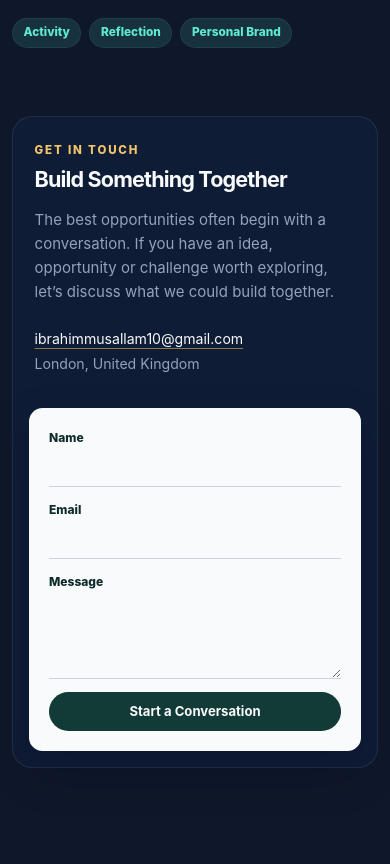
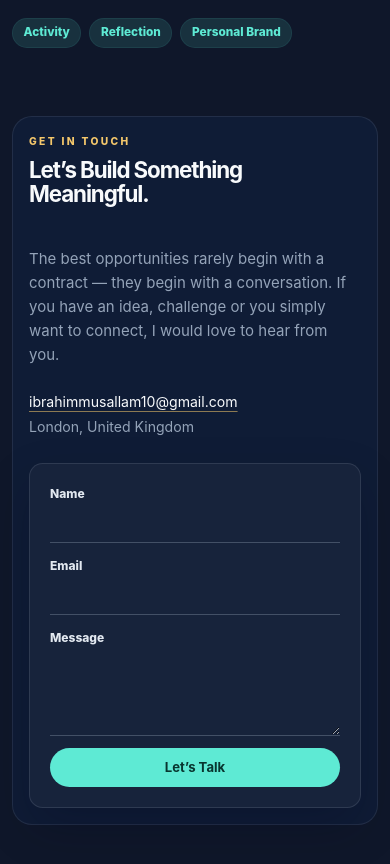
Before and after one commit to ibrahimmusallam10/Ibrahim-sConciergeUK, a React (Vite) app: page / in a window 390 px wide. Shown: the part 4620-5484 px from the top of the page. Before the commit the page ends 5436 px from the top, so only its background shows below. Built offline with nearby package versions, Linux system fonts and the light colour scheme.

Commit message:
Preview cohesive dark contact form

```diff
--- a/src/App.tsx
+++ b/src/App.tsx
@@ -294,15 +294,19 @@ export default function App() {
 
         <section id="contact" className="section-block contact-section">
           <div className="contact-intro">
+            <div className="contact-heading">
               <p className="contact-kicker">Get in touch</p>
-            <h2>Build Something Together</h2>
+              <h2>Let’s Build Something Meaningful.</h2>
+            </div>
+            <div className="contact-copy">
               <p>
-              The best opportunities often begin with a conversation. If you have an idea, opportunity or challenge
-              worth exploring, let’s discuss what we could build together.
+                The best opportunities rarely begin with a contract — they begin with a conversation. If you have an
+                idea, challenge or you simply want to connect, I would love to hear from you.
               </p>
               <div className="contact-details">
                 <a href="mailto:ibrahimmusallam10@gmail.com">ibrahimmusallam10@gmail.com</a>
                 <span>London, United Kingdom</span>
+              </div>
             </div>
           </div>
 
@@ -316,7 +320,7 @@ export default function App() {
             <label htmlFor="contact-message">Message</label>
             <textarea id="contact-message" name="message" rows={3} required />
 
-            <button type="submit">Start a Conversation</button>
+            <button type="submit">Let’s Talk</button>
           </form>
         </section>
       </section>
--- a/src/styles.css
+++ b/src/styles.css
@@ -117,7 +117,7 @@ h3 {
 
 .side-nav a {
   display: inline-flex;
-  align-items: center;
+  align-items: start;
   gap: 1rem;
   width: fit-content;
   color: var(--muted);
@@ -296,16 +296,29 @@ h3 {
   border-radius: 1.25rem;
 }
 
+.contact-intro {
+  display: contents;
+}
+
+.contact-heading {
+  grid-column: 1 / -1;
+}
+
+.contact-copy {
+  grid-column: 1;
+  align-self: center;
+}
+
 .contact-intro h2 {
   margin-bottom: 1rem;
-  font-size: clamp(1.35rem, 2.15vw, 1.65rem);
+  font-size: clamp(1.4rem, 2.2vw, 1.58rem);
   font-weight: 700;
-  letter-spacing: -0.04em;
+  letter-spacing: -0.05em;
   text-transform: none;
   white-space: nowrap;
 }
 
-.contact-intro > p:not(.contact-kicker) {
+.contact-copy > p {
   margin-bottom: 1.5rem;
   color: var(--muted);
 }
@@ -313,9 +326,9 @@ h3 {
 .contact-kicker {
   margin: 0 0 0.55rem;
   color: #f4c76b;
-  font-size: 0.72rem;
+  font-size: 0.64rem;
   font-weight: 800;
-  letter-spacing: 0.16em;
+  letter-spacing: 0.23em;
   text-transform: uppercase;
 }
 
@@ -337,12 +350,15 @@ h3 {
 
 .contact-form {
   display: grid;
+  grid-column: 2;
+  grid-row: 2;
   justify-self: end;
   width: 100%;
   max-width: 285px;
   padding: 1.15rem;
-  color: #0f2c2a;
-  background: #f8fafc;
+  color: var(--text);
+  background: #17233b;
+  border: 1px solid rgba(148, 163, 184, 0.18);
   border-radius: 0.85rem;
   box-shadow: 0 1.25rem 3rem rgba(2, 6, 23, 0.2);
 }
@@ -358,10 +374,10 @@ h3 {
   width: 100%;
   margin-bottom: 0.8rem;
   padding: 0.4rem 0;
-  color: #0f172a;
+  color: var(--heading);
   background: transparent;
   border: 0;
-  border-bottom: 1px solid #cbd5e1;
+  border-bottom: 1px solid rgba(148, 163, 184, 0.35);
   border-radius: 0;
   font: inherit;
   outline: none;
@@ -371,15 +387,15 @@ h3 {
 
 .contact-form input:focus,
 .contact-form textarea:focus {
-  border-color: #0f766e;
-  box-shadow: 0 1px 0 #0f766e;
+  border-color: var(--accent);
+  box-shadow: 0 1px 0 var(--accent);
 }
 
 .contact-form button {
   min-height: 2.45rem;
   padding: 0.55rem 0.9rem;
-  color: #f8fafc;
-  background: #123a36;
+  color: #08352f;
+  background: var(--accent);
   border: 0;
   border-radius: 999px;
   font: inherit;
@@ -390,7 +406,7 @@ h3 {
 }
 
 .contact-form button:hover {
-  background: #0f766e;
+  background: #99f6e4;
   transform: translateY(-1px);
 }
 
@@ -473,11 +489,13 @@ h3 {
     white-space: normal;
   }
 
-  .contact-intro {
-    padding: 0.5rem 0.35rem;
+  .contact-copy {
+    grid-column: 1;
   }
 
   .contact-form {
+    grid-column: 1;
+    grid-row: auto;
     justify-self: stretch;
     max-width: none;
     padding: 1.25rem;
```
Lines whose indentation alone changed are shown as unchanged.
